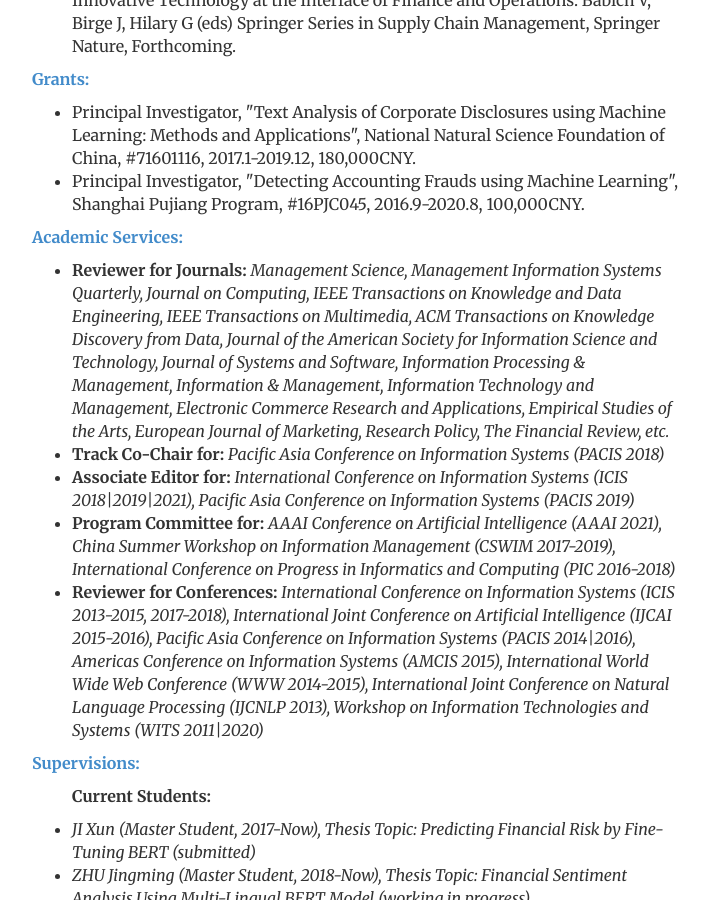
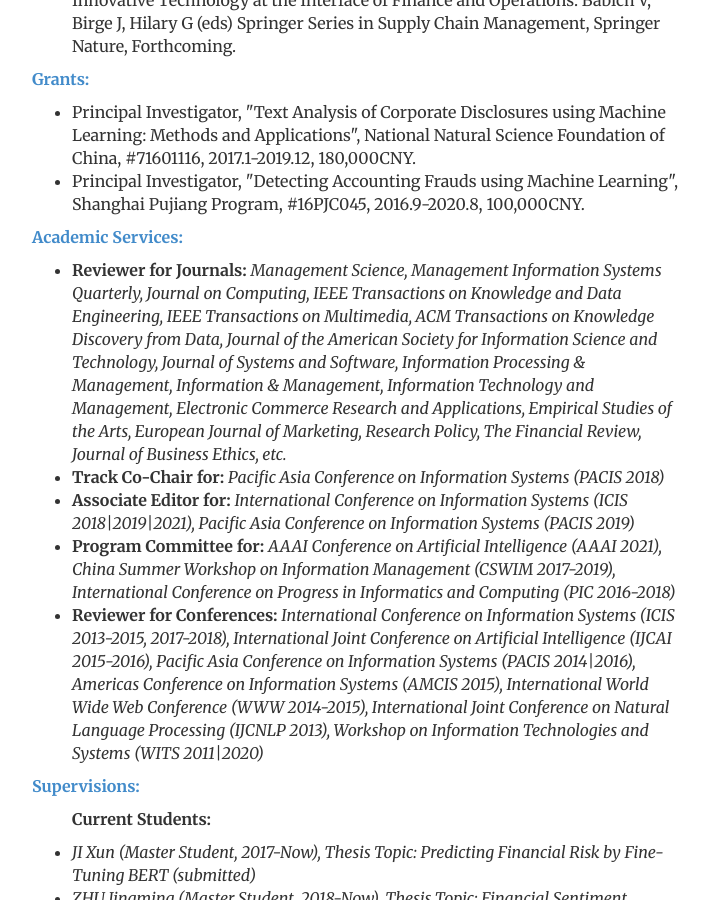
Before and after one commit to popeye007/popeye007.github.io, a Jekyll site: the page built from research/index.html, in a window 1280 px wide and 900 px high, scrolled down 832 px. Shown: the whole window, without its empty margins (284-993 px from the left). Built offline with Jekyll 4.4.1, drawn with Linux system fonts in a browser that asks for light colours; comment, search, counter and statistics services are not loaded.

Commit message:
add journal review

```diff
--- a/research/index.html
+++ b/research/index.html
@@ -51,7 +51,7 @@
 
 	<p><strong><a name="Service">Academic Services:</a></strong><br>
 		<ul>
-		<li><B>Reviewer for Journals:</B> <I>Management Science, Management Information Systems Quarterly, Journal on Computing, IEEE Transactions on Knowledge and Data Engineering, IEEE Transactions on Multimedia, ACM Transactions on Knowledge Discovery from Data, Journal of the American Society for Information Science and Technology, Journal of Systems and Software, Information Processing & Management, Information & Management, Information Technology and Management, Electronic Commerce Research and Applications, Empirical Studies of the Arts, European Journal of Marketing, Research Policy, The Financial Review, etc.</I></li>
+		<li><B>Reviewer for Journals:</B> <I>Management Science, Management Information Systems Quarterly, Journal on Computing, IEEE Transactions on Knowledge and Data Engineering, IEEE Transactions on Multimedia, ACM Transactions on Knowledge Discovery from Data, Journal of the American Society for Information Science and Technology, Journal of Systems and Software, Information Processing & Management, Information & Management, Information Technology and Management, Electronic Commerce Research and Applications, Empirical Studies of the Arts, European Journal of Marketing, Research Policy, The Financial Review, Journal of Business Ethics, etc.</I></li>
 		<li><B>Track Co-Chair for:</B> <I>Pacific Asia Conference on Information Systems (PACIS 2018)</I></li>
 		<li><B>Associate Editor for:</B> <I>International Conference on Information Systems (ICIS 2018|2019|2021), Pacific Asia Conference on Information Systems (PACIS 2019)</I></li>
 		<li><B>Program Committee for:</B> <I>AAAI Conference on Artificial Intelligence (AAAI 2021), China Summer Workshop on Information Management (CSWIM 2017-2019), International Conference on Progress in Informatics and Computing (PIC 2016-2018)</I></li>
```
